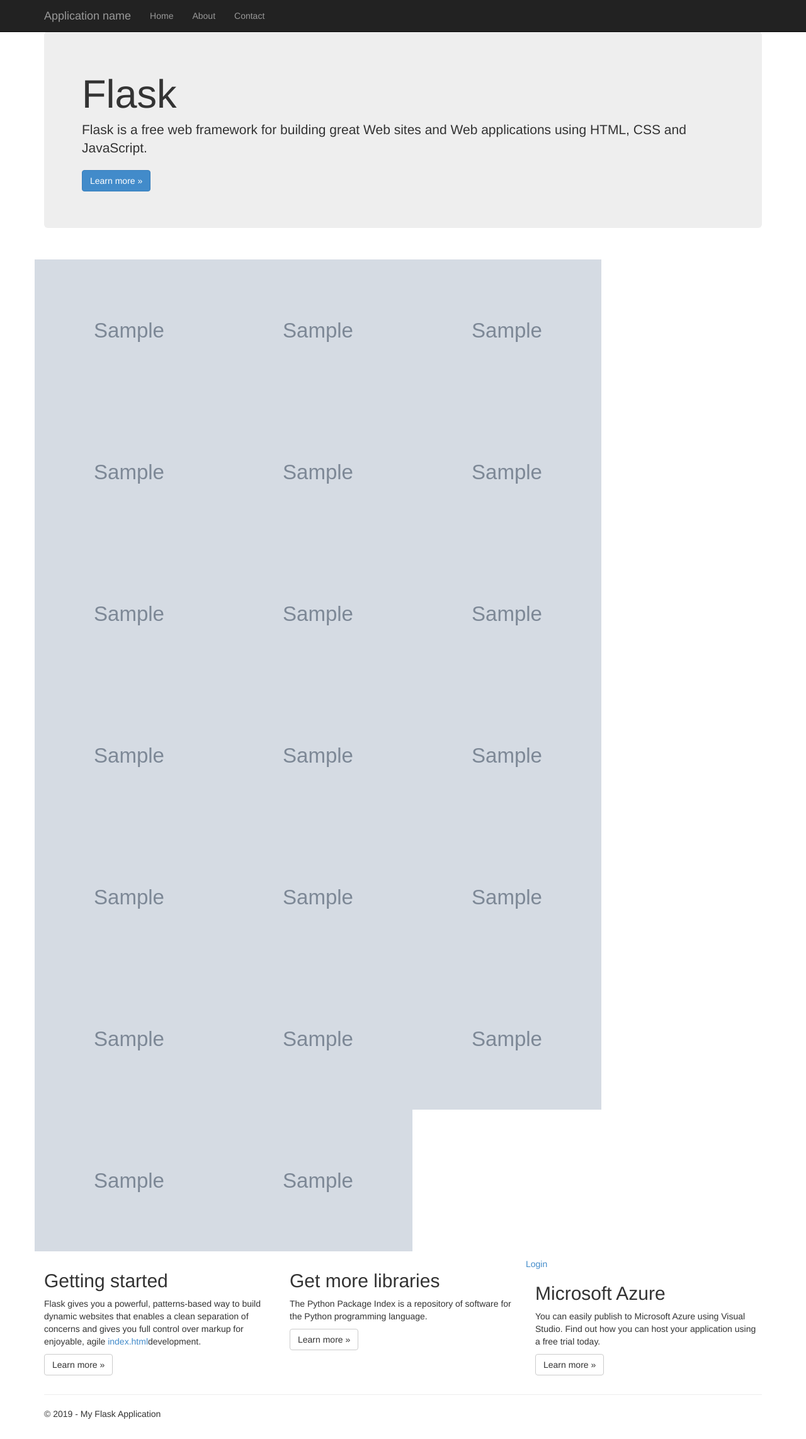
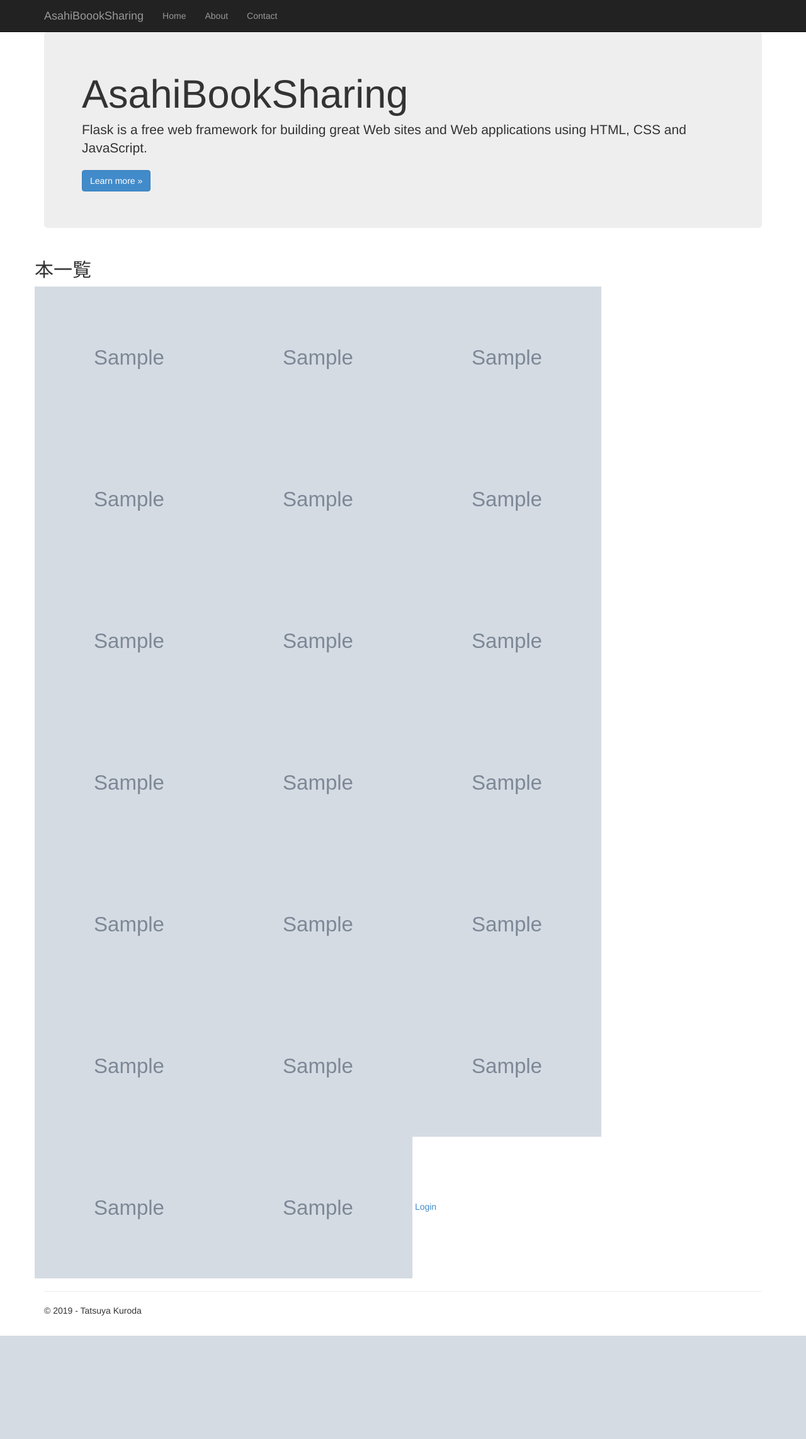
Before and after one commit to kuroda0722/asahi-booksharing, a Flask app: page / in a window 1280 px wide. Shown: the whole page at 63% size. After the commit the page ends 2121 px from the top, so only its background shows below. Run offline with Flask 2, Linux system fonts and the light colour scheme; grey boxes marked "Sample" are stand-in pictures; a database or web service that is not in the repository returns one stand-in record (values such as "Sample title"); some libraries are stand-ins or nearby versions.

Commit message:
Add files via upload

```diff
--- a/templates/index.html
+++ b/templates/index.html
@@ -3,34 +3,16 @@
 {% block content %}
 
 <div class="jumbotron">
-    <h1>Flask</h1>
+    <h1>AsahiBookSharing</h1>
     <p class="lead">Flask is a free web framework for building great Web sites and Web applications using HTML, CSS and JavaScript.</p>
     <p><a href="http://flask.pocoo.org/" class="btn btn-primary btn-large">Learn more &raquo;</a></p>
 </div>
 
 <div class="row">
-    <h3>{{ message | safe}}</h3>
+    <h2>本一覧</h2>
+    {{ message | safe}}
     <a href='/login/'>Login</a>
-    <div class="col-md-4">
-        <h2>Getting started</h2>
-        <p>
-            Flask gives you a powerful, patterns-based way to build dynamic websites that
-            enables a clean separation of concerns and gives you full control over markup
-            for enjoyable, agile
-            <a href="index.html">index.html</a>development.
-        </p>
-        <p><a class="btn btn-default" href="http://flask.pocoo.org/docs/">Learn more &raquo;</a></p>
-    </div>
-    <div class="col-md-4">
-        <h2>Get more libraries</h2>
-        <p>The Python Package Index is a repository of software for the Python programming language.</p>
-        <p><a class="btn btn-default" href="https://pypi.python.org/pypi">Learn more &raquo;</a></p>
-    </div>
-    <div class="col-md-4">
-        <h2>Microsoft Azure</h2>
-        <p>You can easily publish to Microsoft Azure using Visual Studio. Find out how you can host your application using a free trial today.</p>
-        <p><a class="btn btn-default" href="http://azure.microsoft.com">Learn more &raquo;</a></p>
-    </div>
+
 </div>
 
 {% endblock %}
--- a/templates/layout.html
+++ b/templates/layout.html
@@ -3,7 +3,7 @@
 <head>
     <meta charset="utf-8" />
     <meta name="viewport" content="width=device-width, initial-scale=1.0">
-    <title>{{ title }} - My Flask Application</title>
+    <title>{{ title }} - AsahiBoookSharing</title>
     <link rel="stylesheet" type="text/css" href="/static/content/bootstrap.min.css" />
     <link rel="stylesheet" type="text/css" href="/static/content/site.css" />
     <script src="/static/scripts/modernizr-2.6.2.js"></script>
@@ -18,7 +18,7 @@
                     <span class="icon-bar"></span>
                     <span class="icon-bar"></span>
                 </button>
-                <a href="/" class="navbar-brand">Application name</a>
+                <a href="/" class="navbar-brand">AsahiBoookSharing</a>
             </div>
             <div class="navbar-collapse collapse">
                 <ul class="nav navbar-nav">
@@ -34,7 +34,7 @@
         {% block content %}{% endblock %}
         <hr />
         <footer>
-            <p>&copy; {{ year }} - My Flask Application</p>
+            <p>&copy; {{ year }} - Tatsuya Kuroda</p>
         </footer>
     </div>
     <script src="/static/scripts/jquery-1.10.2.js"></script>
```
Also changed, not shown: templates/book.html (+17 -6 lines), templates/add_book.html (line endings or trailing spaces).
